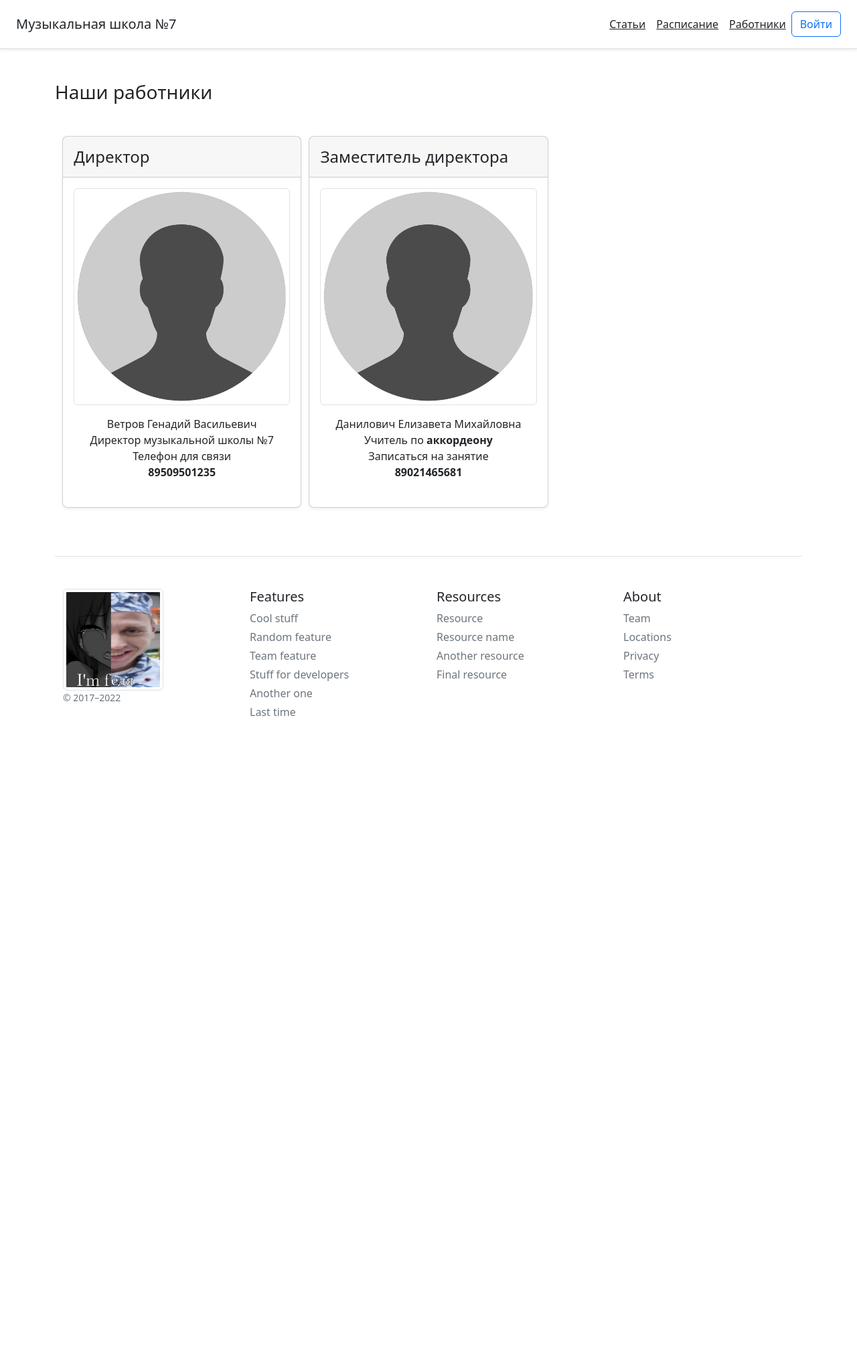
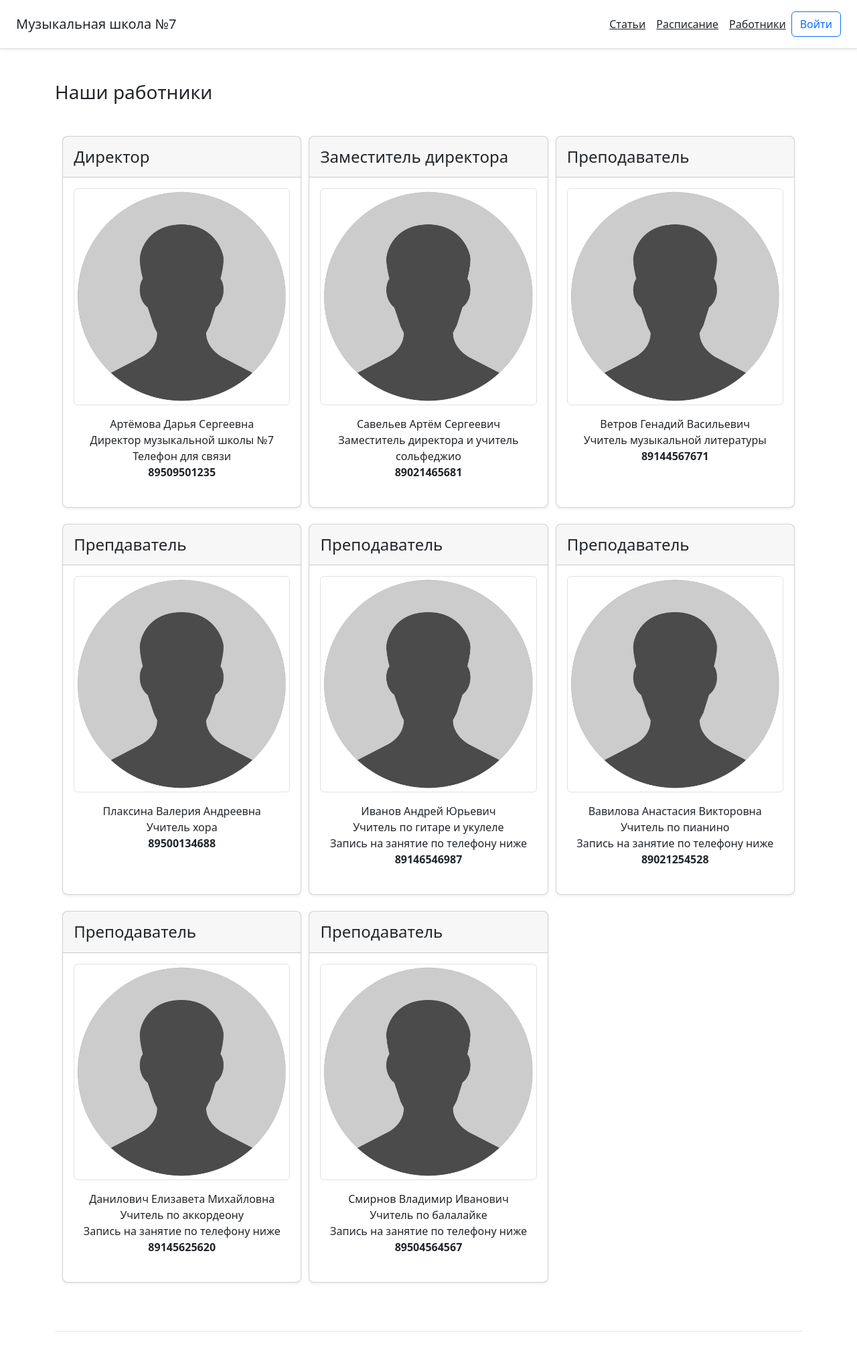
Before and after one commit to sheeedb/music-school, a PHP site: page /workers.php in a window 1280 px wide. Shown: the top 2035 px of the page at 67% size. Before the commit the page ends 1069 px from the top, so only its background shows below. Run offline with PHP 8.4, Linux system fonts and the light colour scheme.

Commit message:
add files

```diff
--- a/index.php
+++ b/index.php
@@ -36,10 +36,10 @@
             <div class="card-body">
                 <img src="img/2.jpg" class="img-thumbnail" alt="">
                 <ul class="list-unstyled mt-3 mb-4">
-                    <li>Преподаватель: Ларионов Фёдор Викторович</li>
+                    <li>Преподаватель: Иванов Андрей Юрьевич</li>
                     <li>Занятия проходят во <strong>вторник</strong></li>
                     <li>Записаться на дополнительное занятие</li>
-                    <li><strong>8950071459</strong></li>
+                    <li><strong>89146546987</strong></li>
                 </ul>
                 <a class="btn btn-outline-primary" href="jjj/ukulele.php">История укулеле</a>
             </div>
@@ -89,7 +89,6 @@
                 <a class="btn btn-outline-primary" href="jjj/balalaika.php">История балалайки</a>
             </div>
         </div>
-
     </div>
 </div>
 <?php require "blocks/footer.php" ?>
--- a/workers.php
+++ b/workers.php
@@ -22,7 +22,7 @@
         <img src="img/ava.jpg" class="img-thumbnail" alt="">
         <ul class="list-unstyled mt-3 mb-4">
             <center>
-                <li>Ветров Генадий Васильевич</li>
+                <li>Артёмова Дарья Сергеевна</li>
                 <li>Директор музыкальной школы №7</li>
                 <li>Телефон для связи</li>
                 <li><strong>89509501235</strong></li>
@@ -38,14 +38,108 @@
         <img src="img/ava.jpg" class="img-thumbnail" alt="">
         <ul class="list-unstyled mt-3 mb-4">
             <center>
-                <li>Данилович Елизавета Михайловна</li>
-                <li>Учитель по <strong>аккордеону</strong></li>
-                <li>Записаться на занятие</li>
+                <li>Савельев Артём Сергеевич</li>
+                <li>Заместитель директора и учитель сольфеджио</li>
                 <li><strong>89021465681</strong></li>
             </center>
         </ul>
     </div>
 </div>
+<div class="card mb-4 rounded-3 shadow-sm">
+    <div class="card-header py-3">
+        <h4 class="my-0 fw-normal">Преподаватель</h4>
+    </div>
+    <div class="card-body">
+        <img src="img/ava.jpg" class="img-thumbnail" alt="">
+        <ul class="list-unstyled mt-3 mb-4">
+            <center>
+                <li>Ветров Генадий Васильевич</li>
+                <li>Учитель музыкальной литературы</li>
+                <li><strong>89144567671</strong></li>
+            </center>
+        </ul>
+    </div>
+</div>
+<div class="card mb-4 rounded-3 shadow-sm">
+    <div class="card-header py-3">
+        <h4 class="my-0 fw-normal">Препдаватель</h4>
+    </div>
+    <div class="card-body">
+        <img src="img/ava.jpg" class="img-thumbnail" alt="">
+        <ul class="list-unstyled mt-3 mb-4">
+            <center>
+                <li>Плаксина Валерия Андреевна</li>
+                <li>Учитель хора</li>
+                <li><strong>89500134688</strong></li>
+            </center>
+        </ul>
+    </div>
+</div>
+<div class="card mb-4 rounded-3 shadow-sm">
+    <div class="card-header py-3">
+        <h4 class="my-0 fw-normal">Преподаватель</h4>
+    </div>
+    <div class="card-body">
+        <img src="img/ava.jpg" class="img-thumbnail" alt="">
+        <ul class="list-unstyled mt-3 mb-4">
+            <center>
+            <li>Иванов Андрей Юрьевич</li>
+            <li>Учитель по гитаре и укулеле</li>
+            <li>Запись на занятие по телефону ниже</li>
+            <li><strong>89146546987</strong></li>
+            </center>
+        </ul>
+    </div>
+</div>
+<div class="card mb-4 rounded-3 shadow-sm">
+    <div class="card-header py-3">
+        <h4 class="my-0 fw-normal">Преподаватель</h4>
+    </div>
+    <div class="card-body">
+        <img src="img/ava.jpg" class="img-thumbnail" alt="">
+        <ul class="list-unstyled mt-3 mb-4">
+            <center>
+                <li>Вавилова Анастасия Викторовна</li>
+                <li>Учитель по пианино</li>
+                <li>Запись на занятие по телефону ниже</li>
+                <li><strong>89021254528</strong></li>
+            </center>
+        </ul>
+    </div>
+</div>
+<div class="card mb-4 rounded-3 shadow-sm">
+    <div class="card-header py-3">
+        <h4 class="my-0 fw-normal">Преподаватель</h4>
+    </div>
+    <div class="card-body">
+        <img src="img/ava.jpg" class="img-thumbnail" alt="">
+        <ul class="list-unstyled mt-3 mb-4">
+            <center>
+                <li>Данилович Елизавета Михайловна</li>
+                <li>Учитель по аккордеону</li>
+                <li>Запись на занятие по телефону ниже</li>
+                <li><strong>89145625620</strong></li>
+            </center>
+        </ul>
+    </div>
+</div>
+<div class="card mb-4 rounded-3 shadow-sm">
+    <div class="card-header py-3">
+        <h4 class="my-0 fw-normal">Преподаватель</h4>
+    </div>
+    <div class="card-body">
+        <img src="img/ava.jpg" class="img-thumbnail" alt="">
+        <ul class="list-unstyled mt-3 mb-4">
+            <center>
+                <li>Смирнов Владимир Иванович</li>
+                <li>Учитель по балалайке</li>
+                <li>Запись на занятие по телефону ниже</li>
+                <li><strong>89504564567</strong></li>
+            </center>
+        </ul>
+    </div>
+</div>
+
 <?php require "blocks/footer.php" ?>
 </body>
 </html>
```
